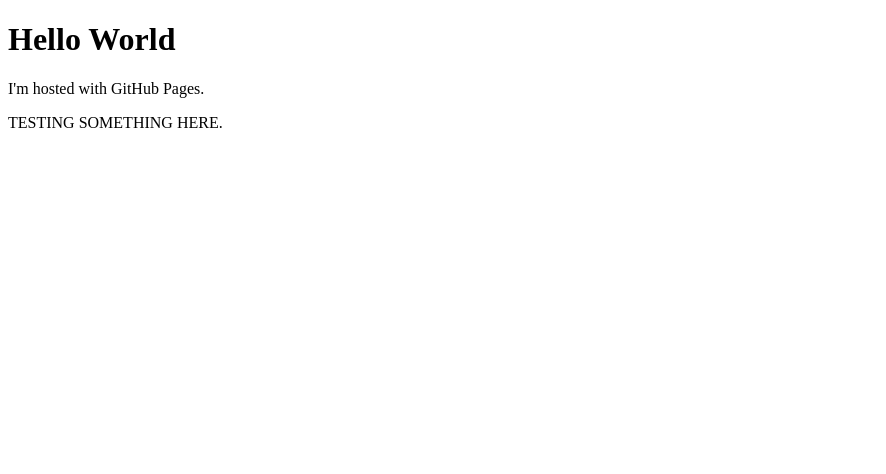
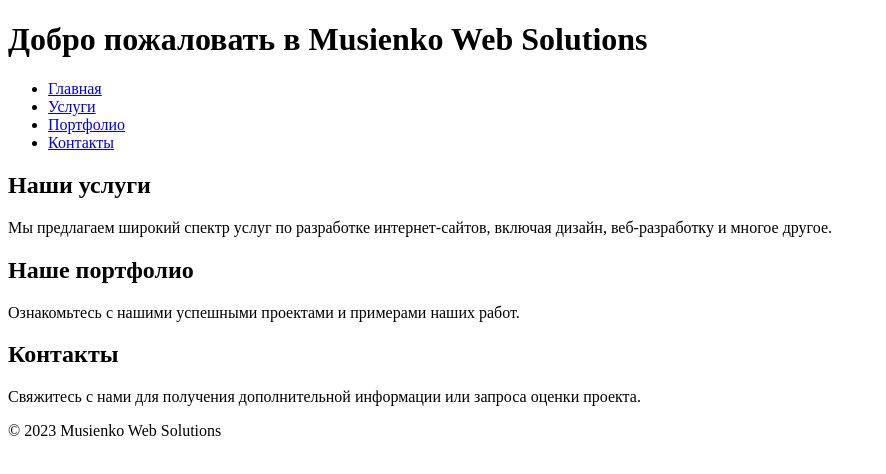
Before and after one commit to MusienkoWebSolutions/MusienkoWebSolutions.github.io, a plain HTML site: page index.html in a window 1280 px wide. Shown: the whole page, without its empty margins (0-886 px from the left). Drawn offline with Linux system fonts and the light colour scheme.

Commit message:
Update index.html to version 1.0.0

```diff
--- a/index.html
+++ b/index.html
@@ -1,8 +1,40 @@
 <!DOCTYPE html>
 <html>
+<head>
+    <meta charset="UTF-8">
+    <title>Musienko Web Solutions</title>
+    <!-- Здесь вы можете добавить дополнительные метатеги, стили и скрипты, если необходимо -->
+</head>
 <body>
-<h1>Hello World</h1>
-<p>I'm hosted with GitHub Pages.</p>
-<p>TESTING SOMETHING HERE.</p>
+    <header>
+        <h1>Добро пожаловать в Musienko Web Solutions</h1>
+        <nav>
+            <ul>
+                <li><a href="/">Главная</a></li>
+                <li><a href="/услуги">Услуги</a></li>
+                <li><a href="/портфолио">Портфолио</a></li>
+                <li><a href="/контакты">Контакты</a></li>
+            </ul>
+        </nav>
+    </header>
+
+    <section>
+        <h2>Наши услуги</h2>
+        <p>Мы предлагаем широкий спектр услуг по разработке интернет-сайтов, включая дизайн, веб-разработку и многое другое.</p>
+    </section>
+
+    <section>
+        <h2>Наше портфолио</h2>
+        <p>Ознакомьтесь с нашими успешными проектами и примерами наших работ.</p>
+    </section>
+
+    <section>
+        <h2>Контакты</h2>
+        <p>Свяжитесь с нами для получения дополнительной информации или запроса оценки проекта.</p>
+    </section>
+
+    <footer>
+        <p>&copy; 2023 Musienko Web Solutions</p>
+    </footer>
 </body>
 </html>
```
